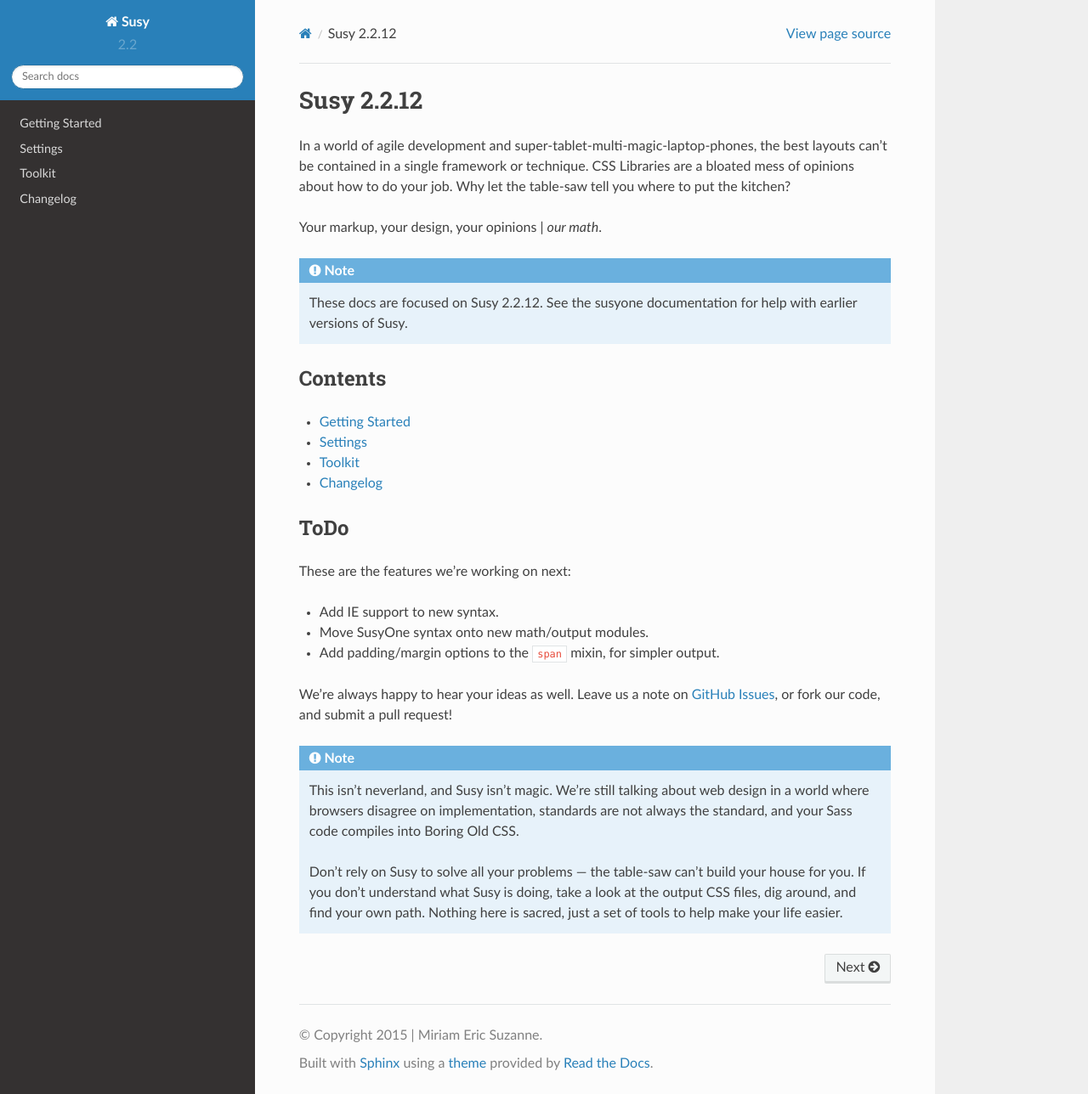
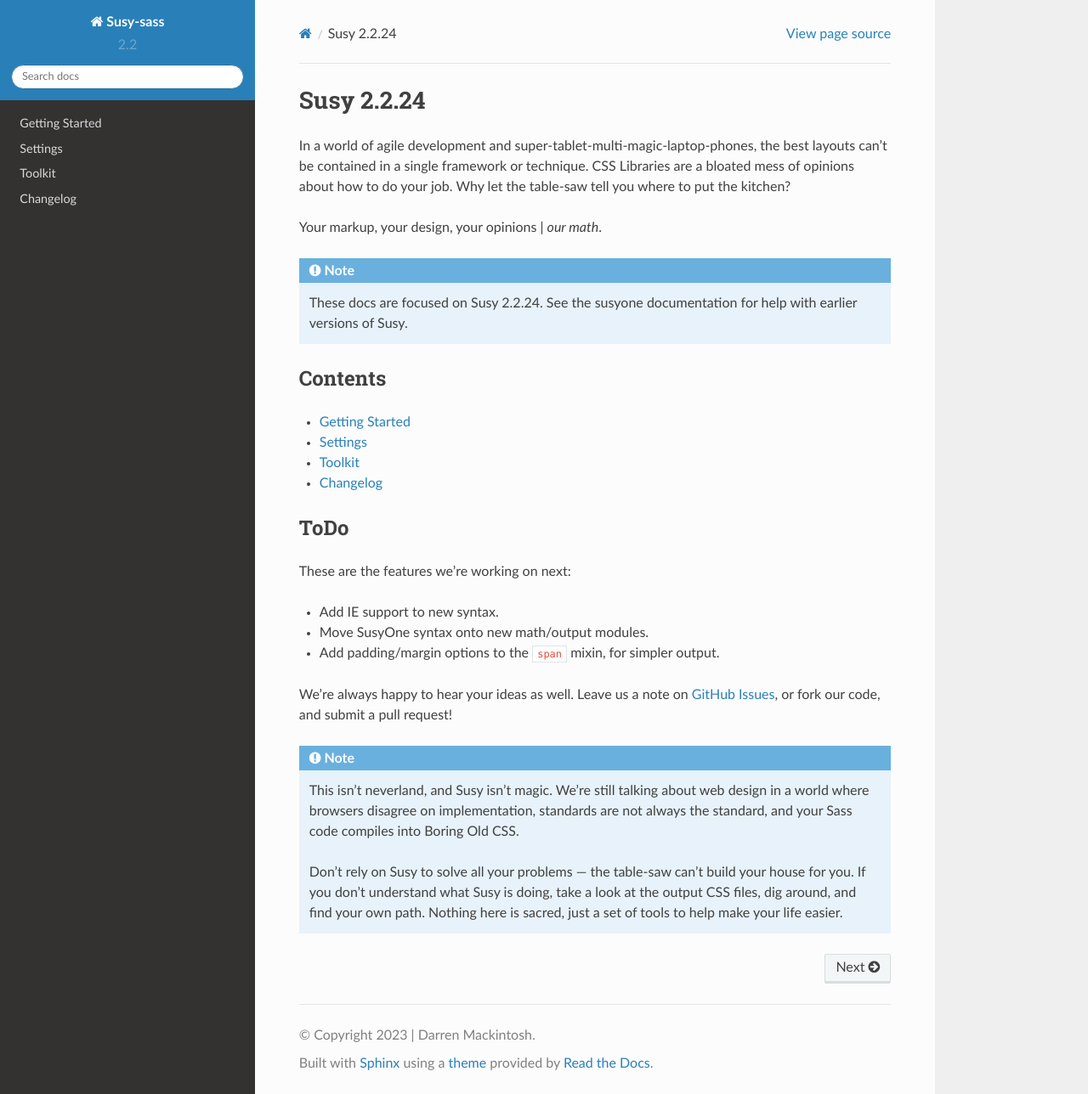
Before and after one commit to takuhii/susy-sass-docs, a Sphinx documentation site: the page built from docs/index.rst, in a window 1280 px wide and 1288 px high. Shown: the whole window at 85% size. Built offline with Sphinx 7.4.7 and the Read the Docs theme 2.0.0, drawn with Linux system fonts in a browser that asks for light colours; pages that are not in the unit, such as notebooks, are missing from menus.

```diff
--- a/docs/conf.py
+++ b/docs/conf.py
@@ -43,8 +43,8 @@
 master_doc = 'index'
 
 # General information about the project.
-project = u'Susy'
-copyright = u'2015 | Miriam Eric Suzanne'
+project = u'Susy-sass'
+copyright = u'2023 | Darren Mackintosh'
 
 # The version info for the project you're documenting, acts as replacement for
 # |version| and |release|, also used in various other places throughout the
@@ -53,7 +53,7 @@
 # The short X.Y version.
 version = '2.2'
 # The full version, including alpha/beta/rc tags.
-release = '2.2.12'
+release = '2.2.24'
 
 # The language for content autogenerated by Sphinx. Refer to documentation
 # for a list of supported languages.
@@ -182,7 +182,7 @@
 #html_file_suffix = None
 
 # Output file base name for HTML help builder.
-htmlhelp_basename = 'Susydoc'
+htmlhelp_basename = 'SusySassdoc'
 
 
 # -- Options for LaTeX output ---------------------------------------------
@@ -202,8 +202,8 @@
 # (source start file, target name, title,
 #  author, documentclass [howto, manual, or own class]).
 latex_documents = [
-  ('index', 'Susy.tex', u'Susy Documentation',
-   u'Miriam Eric Suzanne and contributors', 'manual'),
+  ('index', 'Susy.tex', u'Susy Sass Documentation',
+   u'Darren Mackintosh', 'manual'),
 ]
 
 # The name of an image file (relative to this directory) to place at the top of
@@ -232,8 +232,8 @@
 # One entry per manual page. List of tuples
 # (source start file, name, description, authors, manual section).
 man_pages = [
-    ('index', 'susy', u'Susy Documentation',
-     [u'Miriam Eric Suzanne and contributors'], 1)
+    ('index', 'susy', u'Susy Sass Documentation',
+     [u'Darren Mackintosh'], 1)
 ]
 
 # If true, show URL addresses after external links.
@@ -246,8 +246,8 @@
 # (source start file, target name, title, author,
 #  dir menu entry, description, category)
 texinfo_documents = [
-  ('index', 'Susy', u'Susy Documentation',
-   u'Miriam Eric Suzanne and contributors', 'Susy', 'One line description of project.',
+  ('index', 'Susy', u'Susy Sass Documentation',
+   u'Darren Mackintosh', 'Susy-Sass', 'One line description of project.',
    'Miscellaneous'),
 ]
 
--- a/docs/requirements.txt
+++ b/docs/requirements.txt
@@ -1,6 +1,6 @@
 Jinja2==2.7.1
 MarkupSafe==1.1.1
 Pygments==2.0
-Sphinx==3.5.4
+Sphinx==2.4.5
 docutils==0.12
 sphinx-rtd-theme==1.1.1
```
